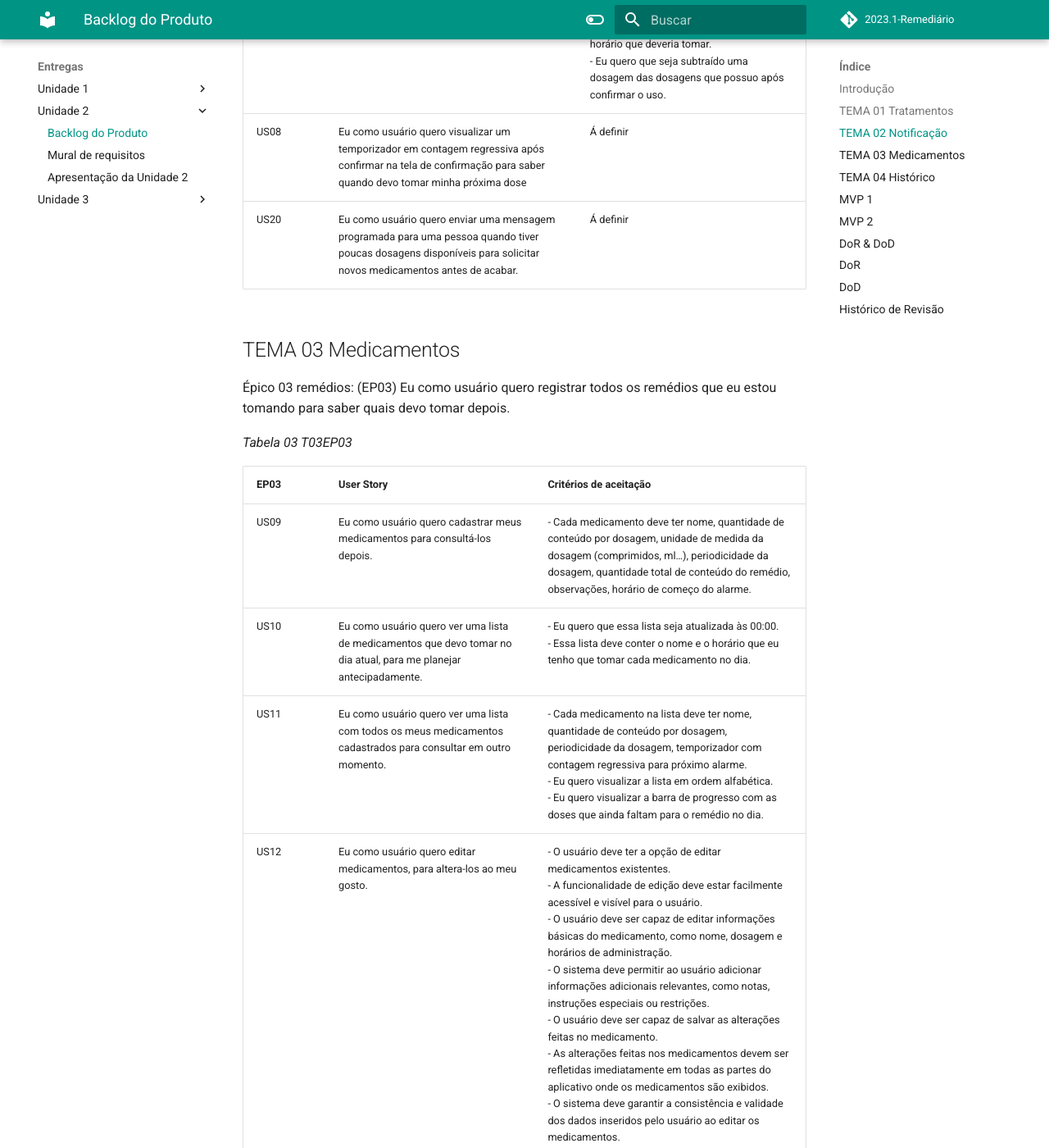
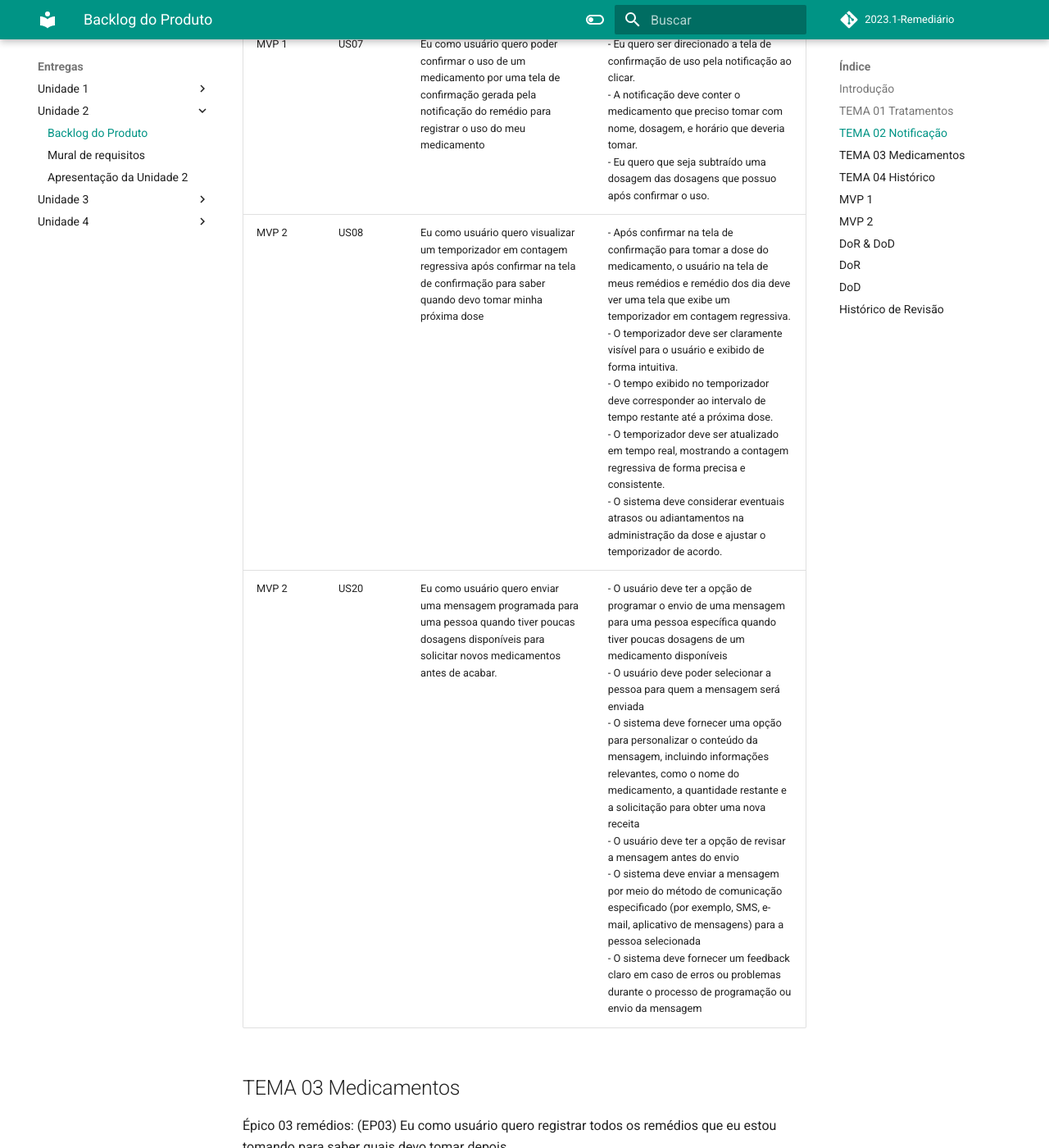
Before and after one commit to mdsreq-fga-unb/2023.1-Remediario, an MkDocs documentation site: the page built from docs/entregas/unidade2/Backlog.md, in a window 1280 px wide and 1400 px high, scrolled down 1630 px. Shown: the whole window at 82% size. Built offline with MkDocs 1.6.1 and Material for MkDocs 9.7.7, drawn with Linux system fonts in a browser that asks for light colours; comment, search, counter and statistics services are not loaded; some of the changed text lies outside the part shown.

Commit message:
Criterios Backlog & link apresentacao

```diff
--- a/docs/entregas/unidade2/Backlog.md
+++ b/docs/entregas/unidade2/Backlog.md
@@ -10,12 +10,12 @@
 
 _Tabela 01 T01EP01_
 
-| EP01 | User Story | Critérios de aceitação |
-|------|------------|------------------------|
-| US01 | Eu como usuário quero listar os tratamentos registrados, para ter uma melhor visualização sobre eles. |
-| US02 | Eu como usuário quero editar tratamentos, para altera-los ao meu gosto. | Á definir |
-| US03 | Eu como usuário quero cadastrar tratamentos com medicamentos vinculados para acompanhá-los ao decorrer do tempo. | Á definir |
-| US04 | Eu como usuário quero deletar tratamentos, para manter somente os tratamentos que estou realmente fazendo. fazendo. | Á definir |
+|  MVP | EP04 | User Story | Critérios de aceitação |
+|------|------|------------|------------------------|
+| N/A | US01 | Eu como usuário quero listar os tratamentos registrados, para ter uma melhor visualização sobre eles. |  N/A  |
+| N/A | US02 | Eu como usuário quero editar tratamentos, para altera-los ao meu gosto. | N/A |
+| N/A | US03 | Eu como usuário quero cadastrar tratamentos com medicamentos vinculados para acompanhá-los ao decorrer do tempo. | N/A |
+| N/A | US04 | Eu como usuário quero deletar tratamentos, para manter somente os tratamentos que estou realmente fazendo. fazendo. | N/A |
 
 ## TEMA 02 Notificação
 
@@ -23,13 +23,13 @@
 
 _Tabela 02 T02EP02_
 
-| EP02 | User Story | Critérios de aceitação |
-|------|------------|------------------------|
-| US05 | Eu como usuário quero possuir uma notificação vinculado ao horário correto de uso de meu medicamento para me lembrar de tomar o remédio. | - Eu preciso que essa notificação apareça na tela de travamento do meu celular. |
-| US06 | Eu como usuário quero programar a notificação para tocar novamente daqui 5 minutos para eu poder me planejar melhor. | - O usuário deve ter a opção de ativar a notificação para tocar novamente em 5 minutos. <br> - A notificação deve incluir um botão para ativar a repetição da notificação em 5 minutos. <br> - Ao selecionar a opção de repetição, a notificação deve ser programada para tocar novamente exatamente após 5 minutos. <br> - A repetição da notificação em 5 minutos deve funcionar corretamente mesmo se o aplicativo estiver em segundo plano ou o dispositivo estiver bloqueado. |
-| US07 | Eu como usuário quero poder confirmar o uso de um medicamento por uma tela de confirmação gerada pela notificação do remédio para registrar o uso do meu medicamento | - Eu quero ser direcionado a tela de confirmação de uso pela notificação ao clicar. <br> - A notificação deve conter o medicamento que preciso tomar com nome, dosagem, e horário que deveria tomar.<br> - Eu quero que seja subtraído uma dosagem das dosagens que possuo após confirmar o uso. |
-| US08 | Eu como usuário quero visualizar um temporizador em contagem regressiva após confirmar na tela de confirmação para saber quando devo tomar minha próxima dose | Á definir |
-| US20 | Eu como usuário quero enviar uma mensagem programada para uma pessoa quando tiver poucas dosagens disponíveis para solicitar novos medicamentos antes de acabar. | Á definir |
+|  MVP | EP04 | User Story | Critérios de aceitação |
+|------|------|------------|------------------------|
+| MVP 1 | US05 | Eu como usuário quero possuir uma notificação vinculado ao horário correto de uso de meu medicamento para me lembrar de tomar o remédio. | - Eu preciso que essa notificação apareça na tela de travamento do meu celular. |
+| MVP 2 | US06 | Eu como usuário quero programar a notificação para tocar novamente daqui 5 minutos para eu poder me planejar melhor. | - O usuário deve ter a opção de ativar a notificação para tocar novamente em 5 minutos. <br> - A notificação deve incluir um botão para ativar a repetição da notificação em 5 minutos. <br> - Ao selecionar a opção de repetição, a notificação deve ser programada para tocar novamente exatamente após 5 minutos. <br> - A repetição da notificação em 5 minutos deve funcionar corretamente mesmo se o aplicativo estiver em segundo plano ou o dispositivo estiver bloqueado. |
+| MVP 1 | US07 | Eu como usuário quero poder confirmar o uso de um medicamento por uma tela de confirmação gerada pela notificação do remédio para registrar o uso do meu medicamento | - Eu quero ser direcionado a tela de confirmação de uso pela notificação ao clicar. <br> - A notificação deve conter o medicamento que preciso tomar com nome, dosagem, e horário que deveria tomar.<br> - Eu quero que seja subtraído uma dosagem das dosagens que possuo após confirmar o uso. |
+| MVP 2 | US08 | Eu como usuário quero visualizar um temporizador em contagem regressiva após confirmar na tela de confirmação para saber quando devo tomar minha próxima dose |- Após confirmar na tela de confirmação para tomar a dose do medicamento, o usuário na tela de meus remédios e remédio dos dia deve ver uma tela que exibe um temporizador em contagem regressiva.<br>- O temporizador deve ser claramente visível para o usuário e exibido de forma intuitiva.<br>- O tempo exibido no temporizador deve corresponder ao intervalo de tempo restante até a próxima dose.<br>- O temporizador deve ser atualizado em tempo real, mostrando a contagem regressiva de forma precisa e consistente.<br>- O sistema deve considerar eventuais atrasos ou adiantamentos na administração da dose e ajustar o temporizador de acordo.|
+| MVP 2 | US20 | Eu como usuário quero enviar uma mensagem programada para uma pessoa quando tiver poucas dosagens disponíveis para solicitar novos medicamentos antes de acabar. | - O usuário deve ter a opção de programar o envio de uma mensagem para uma pessoa específica quando tiver poucas dosagens de um medicamento disponíveis<br>- O usuário deve poder selecionar a pessoa para quem a mensagem será enviada<br>- O sistema deve fornecer uma opção para personalizar o conteúdo da mensagem, incluindo informações relevantes, como o nome do medicamento, a quantidade restante e a solicitação para obter uma nova receita<br>- O usuário deve ter a opção de revisar a mensagem antes do envio<br>- O sistema deve enviar a mensagem por meio do método de comunicação especificado (por exemplo, SMS, e-mail, aplicativo de mensagens) para a pessoa selecionada<br>- O sistema deve fornecer um feedback claro em caso de erros ou problemas durante o processo de programação ou envio da mensagem |
 
 ## TEMA 03 Medicamentos
 
@@ -37,17 +37,17 @@
 
 _Tabela 03 T03EP03_
 
-| EP03 | User Story | Critérios de aceitação |
-|------|------------|------------------------|
-| US09 | Eu como usuário quero cadastrar meus medicamentos para consultá-los depois. | - Cada medicamento deve ter nome, quantidade de conteúdo por dosagem, unidade de medida da dosagem (comprimidos, ml…), periodicidade da dosagem, quantidade total de conteúdo do remédio, observações, horário de começo do alarme. |
-| US10 | Eu como usuário quero ver uma lista de medicamentos que devo tomar no dia atual, para me planejar antecipadamente. |- Eu quero que essa lista seja atualizada às 00:00.<br>- Essa lista deve conter o nome e o horário que eu tenho que tomar cada medicamento no dia.|
-| US11 | Eu como usuário quero ver uma lista com todos os meus medicamentos cadastrados para consultar em outro momento. | - Cada medicamento na lista deve ter nome, quantidade de conteúdo por dosagem, periodicidade da dosagem, temporizador com contagem regressiva para próximo alarme. <br> - Eu quero visualizar a lista em ordem alfabética. <br> - Eu quero visualizar a barra de progresso com as doses que ainda faltam para o remédio no dia.|
-| US12 | Eu como usuário quero editar medicamentos, para altera-los ao meu gosto. | - O usuário deve ter a opção de editar medicamentos existentes. <br> - A funcionalidade de edição deve estar facilmente acessível e visível para o usuário. <br> - O usuário deve ser capaz de editar informações básicas do medicamento, como nome, dosagem e horários de administração. <br> - O sistema deve permitir ao usuário adicionar informações adicionais relevantes, como notas, instruções especiais ou restrições. <br> - O usuário deve ser capaz de salvar as alterações feitas no medicamento. <br> - As alterações feitas nos medicamentos devem ser refletidas imediatamente em todas as partes do aplicativo onde os medicamentos são exibidos. <br> - O sistema deve garantir a consistência e validade dos dados inseridos pelo usuário ao editar os medicamentos. |
-| US13 | Eu como usuário quero deletar medicamentos, para manter somente os tratamentos que estou realmente fazendo. | - Eu quero ter a opção de confirmar a deleção.<br>- Eu quero que a lista de medicamentos seja atualizada assim que for deletado um ítem. |
-| US14 | Eu como usuário quero poder filtrar os medicamentos que tomo por dia de uso para me planejar antecipadamente. | Á definir |
-| US15 | Eu como usuário quero buscar os medicamentos por nome para saber quando devo tomá-los. | Á definir |
-| US16 | Eu como usuário quero registrar o uso do meu medicamento por meio de uma tela de confirmação para manter um registro dos remédios que tomei. | - Eu quero que essa tela de confirmação seja acessada pelo app. <br>- Eu quero poder confirmar o uso do medicamento a qualquer momento depois do horário de tomar. <br>- A tela de confirmação deve conter o medicamento que preciso tomar com nome, dosagem, e horário que deveria tomar. <br>- Eu quero que seja subtraído uma dosagem das dosagens que possuo após confirmar o uso. <br>|
-| US17 | Eu como usuário quero receber uma notificação quando possuir apenas 3 dosagens para pedir para o médico uma nova receita. | - Quando o número de dosagens restantes atingir 3, o usuário deve receber uma notificação. <br> - A notificação deve ser exibida de forma clara e visível para o usuário. <br> - A notificação deve incluir informações relevantes, como o medicamento em questão e a quantidade restante. <br> - O usuário deve receber a notificação em um momento adequado, depois de tomar a 4 dose. <br> - A notificação deve ser persistente até que o usuário a acesse ou a marque como lida. <br> - O usuário deve receber um feedback visual ou sonoro quando a notificação for recebida. <br> - A contagem de dosagens deve ser precisa, levando em consideração as dosagens corretamente consumidas e excluindo quaisquer dosagens descartadas. |
+|  MVP  | EP04 | User Story | Critérios de aceitação |
+|-------|------|------------|------------------------|
+| MVP 1 | US09 | Eu como usuário quero cadastrar meus medicamentos para consultá-los depois. | - Cada medicamento deve ter nome, quantidade de conteúdo por dosagem, unidade de medida da dosagem (comprimidos, ml…), periodicidade da dosagem, quantidade total de conteúdo do remédio, observações, horário de começo do alarme. |
+| MVP 1 | US10 | Eu como usuário quero ver uma lista de medicamentos que devo tomar no dia atual, para me planejar antecipadamente. |- Eu quero que essa lista seja atualizada às 00:00.<br>- Essa lista deve conter o nome e o horário que eu tenho que tomar cada medicamento no dia.|
+| MVP 1 | US11 | Eu como usuário quero ver uma lista com todos os meus medicamentos cadastrados para consultar em outro momento. | - Cada medicamento na lista deve ter nome, quantidade de conteúdo por dosagem, periodicidade da dosagem, temporizador com contagem regressiva para próximo alarme. <br> - Eu quero visualizar a lista em ordem alfabética. <br> - Eu quero visualizar a barra de progresso com as doses que ainda faltam para o remédio no dia.|
+| MVP 2 | US12 | Eu como usuário quero editar medicamentos, para altera-los ao meu gosto. | - O usuário deve ter a opção de editar medicamentos existentes. <br> - A funcionalidade de edição deve estar facilmente acessível e visível para o usuário. <br> - O usuário deve ser capaz de editar informações básicas do medicamento, como nome, dosagem e horários de administração. <br> - O sistema deve permitir ao usuário adicionar informações adicionais relevantes, como notas, instruções especiais ou restrições. <br> - O usuário deve ser capaz de salvar as alterações feitas no medicamento. <br> - As alterações feitas nos medicamentos devem ser refletidas imediatamente em todas as partes do aplicativo onde os medicamentos são exibidos. <br> - O sistema deve garantir a consistência e validade dos dados inseridos pelo usuário ao editar os medicamentos. |
+| MVP 1 | US13 | Eu como usuário quero deletar medicamentos, para manter somente  os que estou realmente usando | - Eu quero ter a opção de confirmar a deleção.<br>- Eu quero que a lista de medicamentos seja atualizada assim que for deletado um ítem. |
+| N/A | US14 | Eu como usuário quero poder filtrar os medicamentos que tomo por dia de uso para me planejar antecipadamente. | N/A |
+| MVP 2 | US15 | Eu como usuário quero buscar os medicamentos por nome para saber quando devo tomá-los. | - O usuário deve ter a opção de realizar uma busca por nome de medicamento. <br>- A funcionalidade de busca por nome deve ser facilmente acessível e visível para o usuário.<br>- O usuário deve ser capaz de inserir o nome do medicamento na barra de busca.<br>- O sistema deve retornar os resultados da busca de forma precisa e relevante, exibindo os medicamentos que correspondem ao nome pesquisado.<br>- Os resultados da busca devem incluir informações relevantes sobre os medicamentos, como nome, dosagem e etc.<br>- O sistema deve permitir que o usuário clique em um medicamento nos resultados da busca para visualizar mais detalhes sobre ele.<br>- Caso nenhum medicamento corresponda ao nome pesquisado, o sistema deve fornecer um feedback claro ao usuário, informando que nenhum resultado foi encontrado. |
+| MVP 1 | US16 | Eu como usuário quero registrar o uso do meu medicamento por meio de uma tela de confirmação para manter um registro dos remédios que tomei. | - Eu quero que essa tela de confirmação seja acessada pelo app. <br>- Eu quero poder confirmar o uso do medicamento a qualquer momento depois do horário de tomar. <br>- A tela de confirmação deve conter o medicamento que preciso tomar com nome, dosagem, e horário que deveria tomar. <br>- Eu quero que seja subtraído uma dosagem das dosagens que possuo após confirmar o uso. <br>|
+| MVP 2 | US17 | Eu como usuário quero receber uma notificação quando possuir apenas 3 dosagens para pedir para o médico uma nova receita. | - Quando o número de dosagens restantes atingir 3, o usuário deve receber uma notificação. <br> - A notificação deve ser exibida de forma clara e visível para o usuário. <br> - A notificação deve incluir informações relevantes, como o medicamento em questão e a quantidade restante. <br> - O usuário deve receber a notificação em um momento adequado, depois de tomar a 4 dose. <br> - A notificação deve ser persistente até que o usuário a acesse ou a marque como lida. <br> - O usuário deve receber um feedback visual ou sonoro quando a notificação for recebida. <br> - A contagem de dosagens deve ser precisa, levando em consideração as dosagens corretamente consumidas e excluindo quaisquer dosagens descartadas. |
 
 ## TEMA 04 Histórico
 
@@ -55,11 +55,11 @@
 
 _Tabela 04 T04EP04_
 
-| EP04 | User Story | Critérios de aceitação |
-|------|------------|------------------------|
-| US18 | Eu como usuário quero um registro com nome e data de todos os remédios que tomei desde que baixei o APP para poder ter acesso a essas informações futuramente. | Á definir |
-| US19 | Eu como usuário quero gerar um arquivo com o registro de nome e data de todos os remédios que tomei desde que baixei o APP para poder baixar esse relatório. | Á definir |
-| US21 | Eu como usuário quero visualizar o registro de todos os remédios que tomei  no dia para poder ter o controle do uso dos meus medicamentos. |- Eu quero poder diferenciar visualmente (pela coloração) os remédios que eu tomei dos que eu não tomei.<br>- Eu quero ver o horário que tomei o remédio.|
+|  MVP  | EP04 | User Story | Critérios de aceitação |
+|-------|------|------------|------------------------|
+| MVP 2 | US18 | Eu como usuário quero um registro com nome e data de todos os remédios que tomei desde que baixei o APP para poder ter acesso a essas informações futuramente. | - O sistema deve registrar automaticamente o nome e a data de cada remédio tomado pelo usuário desde o momento em que o aplicativo foi baixado.<br>- O registro dos remédios tomados deve ser armazenado de forma segura e persistente no sistema, permitindo o acesso futuro às informações.<br>- O usuário deve ter a opção de visualizar o registro completo dos remédios tomados.<br>- O registro deve exibir as informações relevantes de cada remédio tomado, incluindo o nome do medicamento e a data em que foi tomado.<br>- O sistema deve manter a integridade do registro, garantindo que as informações registradas não sejam perdidas ou corrompidas. |
+| MVP 2 | US19 | Eu como usuário quero gerar um arquivo com o registro de nome e data de todos os remédios que tomei desde que baixei o APP para poder baixar esse relatório. | - O usuário deve ter a opção de gerar um arquivo de relatório com o registro completo dos remédios tomados desde o momento em que o aplicativo foi baixado.<br>- O formato do arquivo de relatório deve ser compatível e adequado para download.<br>- O relatório gerado deve incluir o nome e a data de cada remédio tomado, organizados de forma clara e legível.<br>- O relatório gerado deve refletir as informações mais atualizadas do registro de remédios tomados no momento em que o relatório é gerado.<br>- O arquivo de relatório gerado deve ser disponibilizado para download imediato e estar acessível ao usuário de forma conveniente. |
+| MVP 1 | US21 | Eu como usuário quero visualizar o registro de todos os remédios que tomei  no dia para poder ter o controle do uso dos meus medicamentos. |- Eu quero poder diferenciar visualmente (pela coloração) os remédios que eu tomei dos que eu não tomei.<br>- Eu quero ver o horário que tomei o remédio.|
 
 ## MVP 1
 
--- a/mkdocs.yml
+++ b/mkdocs.yml
@@ -57,6 +57,10 @@
           - PBB: "entregas/unidade3/PBB.md"
           - SaFE: "entregas/unidade3/SaFE.md"
           - BDD: "entregas/unidade3/BDD.md"
+      - Unidade 4:
+          - Apresentação da Unidade 4: "entregas/unidade4/Apresentacao.md"
+          - Casos de Uso: "entregas/unidade4/CasosdeUso.md"
+          - USM: "entregas/unidade4/USM.md"
 
 extra:
   social:
```
Also changed, not shown: docs/entregas/unidade4/Apresentacao.md (renamed from docs/entregas/unidade3/Apresentacao.md, +3 -4 lines).
